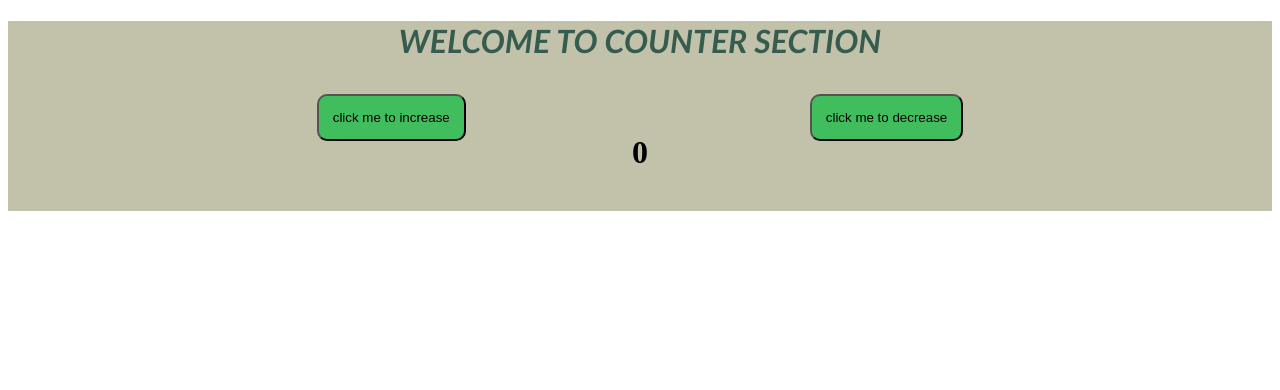
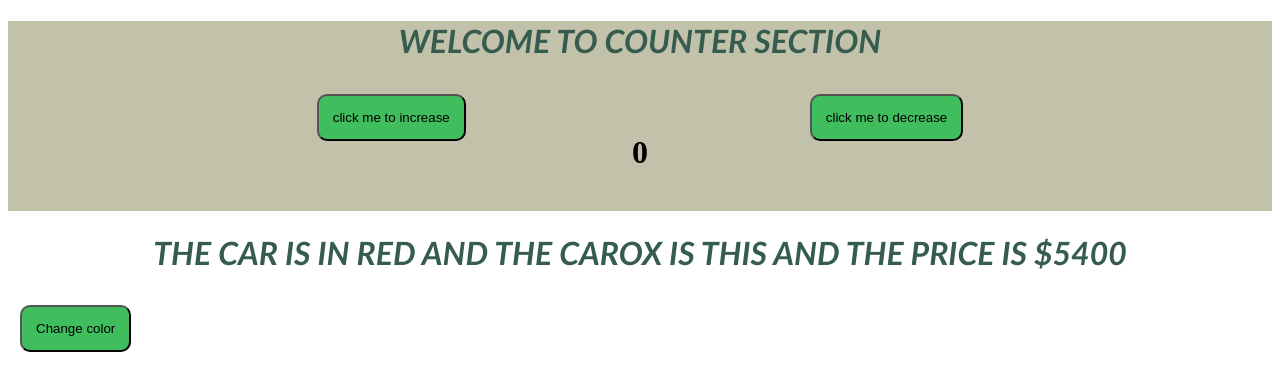
Before and after one commit to Anandpatel09/React-practice, a React (Vite) app: page / in a window 1280 px wide. Shown: the top 390 px of the page. Built offline with nearby package versions, Linux system fonts and the light colour scheme.

Commit message:
add color change functionality

```diff
--- a/src/App.jsx
+++ b/src/App.jsx
@@ -1,40 +1,11 @@
-import { useState } from 'react'
+
 import './App.css'
+import UState from './component/UState'
 
 function App() {
- const [count,setCount]=useState(0)
-
- const increase=()=>{
-  setCount(count+1);
- }
-
- const decrease=()=>{
-  if(count !=0){
-setCount(count-1);
-  }
-
- }
-
-
   return (
     <>
-
-
-      <div className='sec1'>
-        <h1 className='heading'> welcome to counter section</h1>
-       <div className="btn">
-        <div className='box1'>
-          <button onClick={increase}>click me to increase</button>
-       </div>
-       <div className="box2">
-        <button onClick={decrease}>click me to decrease</button>
-       </div>
-       </div>
-       <h1 className='count'>{count}</h1>
-       </div>
-
-
-
+<UState/>
     </>
   )
 }
--- /dev/null
+++ b/src/component/UState.jsx
@@ -0,0 +1,62 @@
+
+import { useState } from 'react'
+
+
+function UState() {
+ const [count,setCount]=useState(0)
+
+ const increase=()=>{
+  setCount(count+1);
+ }
+
+ const decrease=()=>{
+  if(count !=0){
+setCount(count-1);
+  }
+ }
+
+ const [car, setCar]=useState({
+  name:"ferrari",
+  model:"caRox",
+  price:"$5400",
+  color:"red"
+ })
+
+const change=()=>{
+
+  setCar((car)=>{
+    return {...car,color:"blue"}
+  })
+
+}
+
+  return (
+    <>
+
+
+      <div className='sec1'>
+        <h1 className='heading'> welcome to counter section</h1>
+       <div className="btn">
+        <div className='box1'>
+          <button onClick={increase}>click me to increase</button>
+       </div>
+       <div className="box2">
+        <button onClick={decrease}>click me to decrease</button>
+       </div>
+       </div>
+       <h1 className='count'>{count}</h1>
+       </div>
+
+
+       <div className="car">
+        <h1 className='heading'>The Car is in {car.color} and the {car.model} is this and the price is {car.price}</h1>
+        <div id="col"></div>
+         <button onClick={change}>Change color</button>
+       </div>
+
+
+    </>
+  )
+}
+
+export default UState
```
